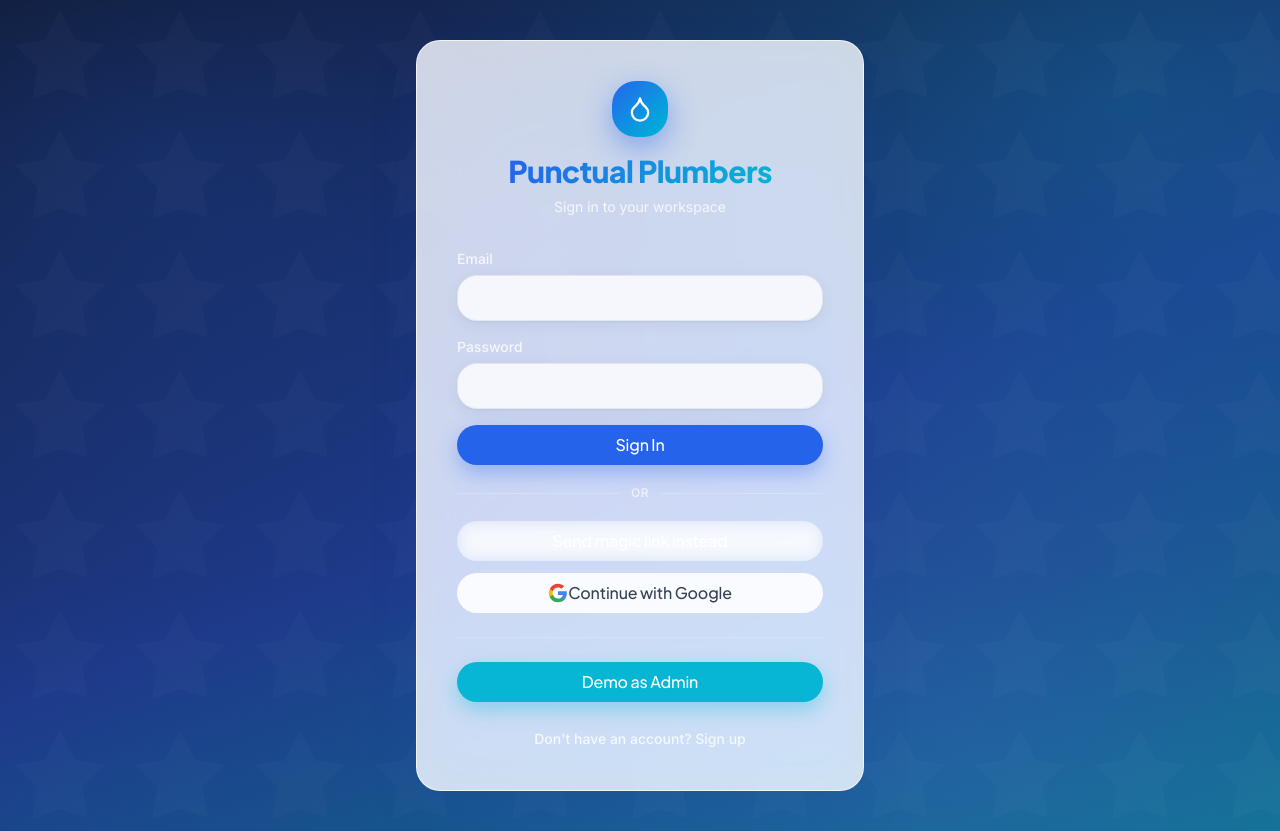
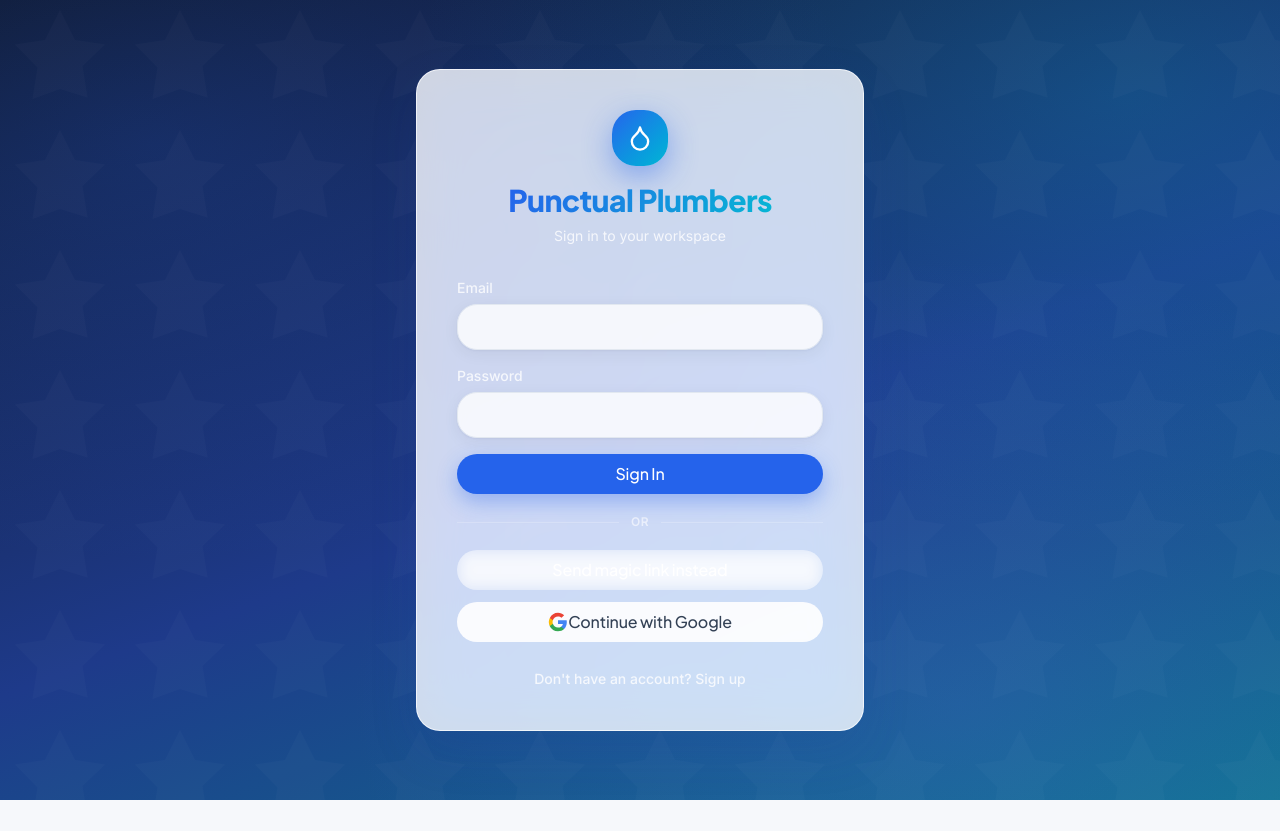
Before and after one commit to mikewithoutthemechanics/Plumbing-JMS, a Next.js app: page /login in a window 1280 px wide. After the commit the page ends 800 px from the top, so only its background shows below. Built offline with nearby package versions, Linux system fonts and the light colour scheme.

Commit message:
remove demo as admin button and demo credentials

```diff
--- a/src/app/(auth)/login/page.tsx
+++ b/src/app/(auth)/login/page.tsx
@@ -12,17 +12,6 @@ export default function LoginPage() {
   const [loading, setLoading] = useState(false);
   const router = useRouter();
 
-  const handleDemoLogin = () => {
-    const fakeUser = {
-      id: 'demo-admin-001',
-      email: 'demo@plumbing.jms',
-      user_metadata: { full_name: 'Demo Admin' },
-    };
-    localStorage.setItem('devAuth', JSON.stringify({ user: fakeUser, role: 'owner' }));
-    document.cookie = 'dev_admin=1; path=/; max-age=86400';
-    window.location.href = '/admin/overview';
-  };
-
   const handleSubmit = async (e: React.FormEvent) => {
     e.preventDefault();
     setError('');
@@ -30,18 +19,6 @@ export default function LoginPage() {
 
     try {
       if (isLogin) {
-        if (email === 'test@agentcy.co.za' && password === '123Admin') {
-          const fakeUser = {
-            id: 'dev-admin-001',
-            email: 'test@agentcy.co.za',
-            user_metadata: { full_name: 'Dev Admin' },
-          };
-          localStorage.setItem('devAuth', JSON.stringify({ user: fakeUser, role: 'owner' }));
-          document.cookie = 'dev_admin=1; path=/; max-age=86400';
-          window.location.href = '/admin/overview';
-          return;
-        }
-
         const { supabase } = await import('@/lib/supabase/client');
         if (!supabase) {
           setError('Supabase not configured');
@@ -214,16 +191,6 @@ export default function LoginPage() {
           Continue with Google
         </button>
 
-        <div className="mt-6 border-t border-white/15 pt-6">
-          <button
-            onClick={handleDemoLogin}
-            className="btn btn-accent w-full"
-            disabled={loading}
-          >
-            Demo as Admin
-          </button>
-        </div>
-
         <div className="mt-6 text-center">
           <button
             onClick={() => setIsLogin(!isLogin)}
```
